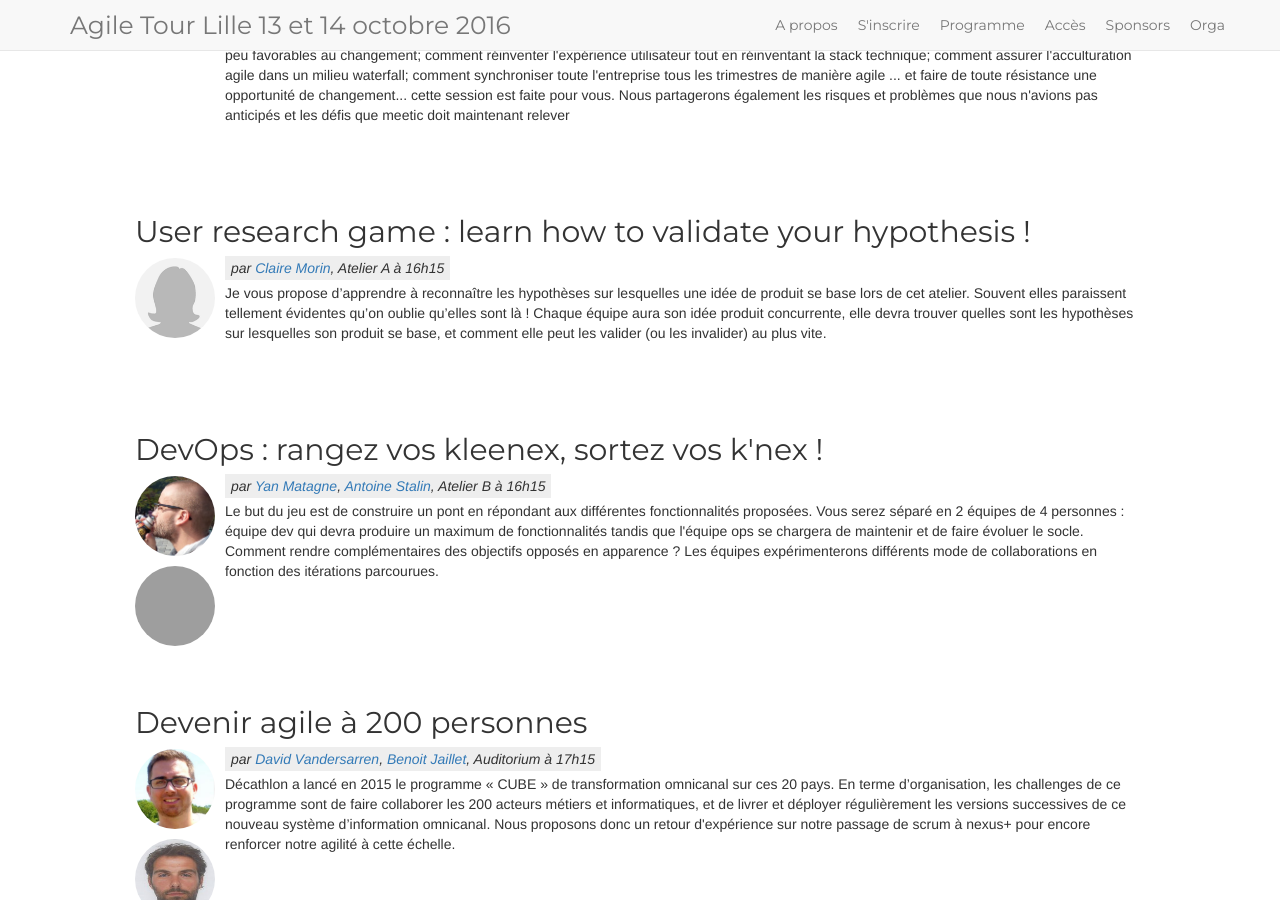
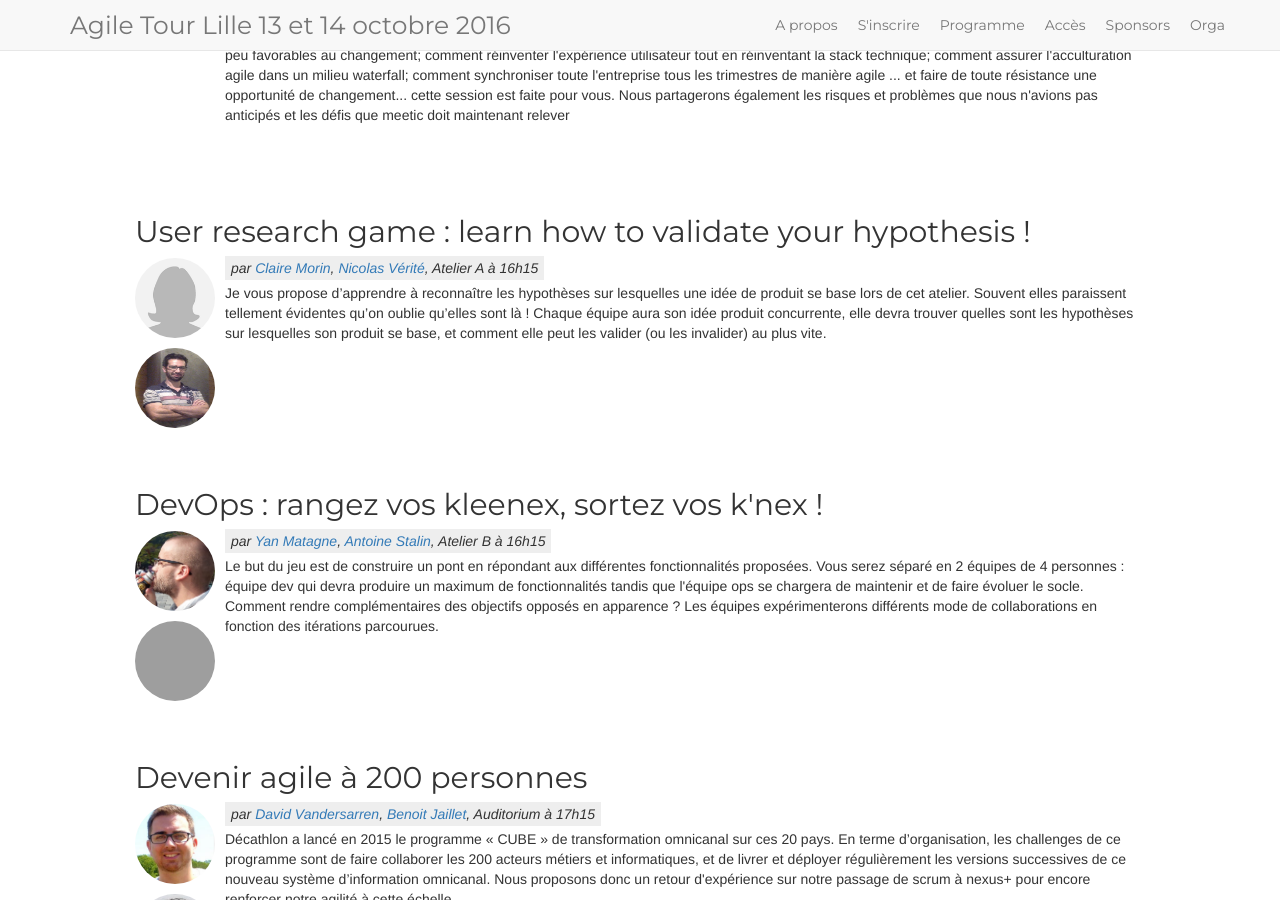
Before and after one commit to jak78/agile-tour-lille-2017, a Jekyll site: the page built from page-conferences.html, in a window 1280 px wide and 900 px high, scrolled down 8968 px. Built offline with Jekyll 4.4.1, drawn with Linux system fonts in a browser that asks for light colours; nearby versions of some CDN libraries; grey boxes are pictures that could not be loaded.

Commit message:
add Nicolas Vérité as co-speaker with Claire Morin

```diff
--- a/_data/schedule.yml
+++ b/_data/schedule.yml
@@ -417,7 +417,7 @@
             conf_id: '51'
           - subject: "User research game : learn how to validate your hypothesis !"
             description: "Je vous propose d’apprendre à reconnaître les hypothèses sur lesquelles une idée de produit se base lors de cet atelier. Souvent elles paraissent tellement évidentes qu’on oublie qu’elles sont là ! Chaque équipe aura son idée produit concurrente, elle devra trouver quelles sont les hypothèses sur lesquelles son produit se base, et comment elle peut les valider (ou les invalider) au plus vite."
-            speaker: Claire Morin
+            speaker: Claire Morin, Nicolas Vérité
             level: 0
             duration: 2
             conf_id: '47'
--- a/_data/speakers.yml
+++ b/_data/speakers.yml
@@ -174,3 +174,6 @@ Par ailleurs fondateur et organiseur du Club Agile Lille et de son meet up assoc
 - name: Christophe Porchet
   bio: "Du développement à la transformation des entreprises en passant par de l'AMOA et les démarches processus, je suis très curieux et toujours à la recherche de nouveautés. Mes sujets actuels : animer des projets et des groupes de travail de façon ludique : c'est tellement plus sympa et efficace de bosser en s'amusant !"
   photo: "/img/speakers/Christophe-Porchet.png"
+- name: Nicolas Vérité
+  bio: "Product Owner, de la plateforme MongooseIM (chat ou messagerie instantanée massivement scalable). Libriste, praticien agile (Scrum, Kanban) et lean startup, avec un soupçon de Design Thinking, DevOps, Growth Hacker, intrapreneur."
+  photo: "/img/speakers/Nicolas_Verite.jpeg"
```
Also changed, not shown: img/speakers/Nicolas_Verite.jpeg (added).
